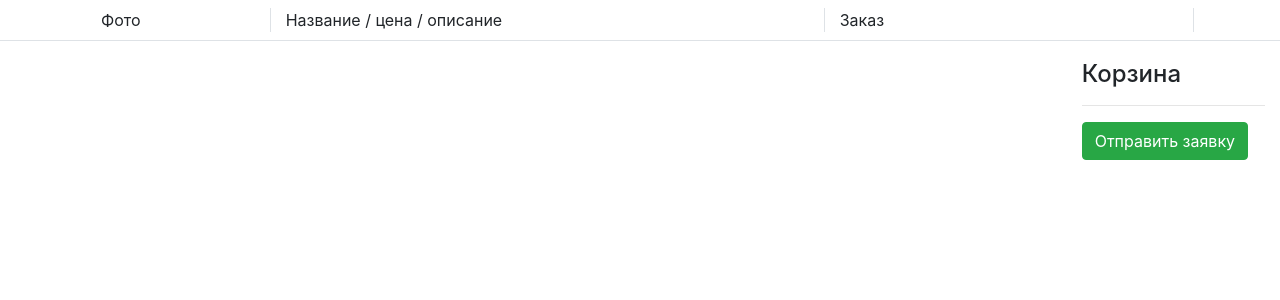
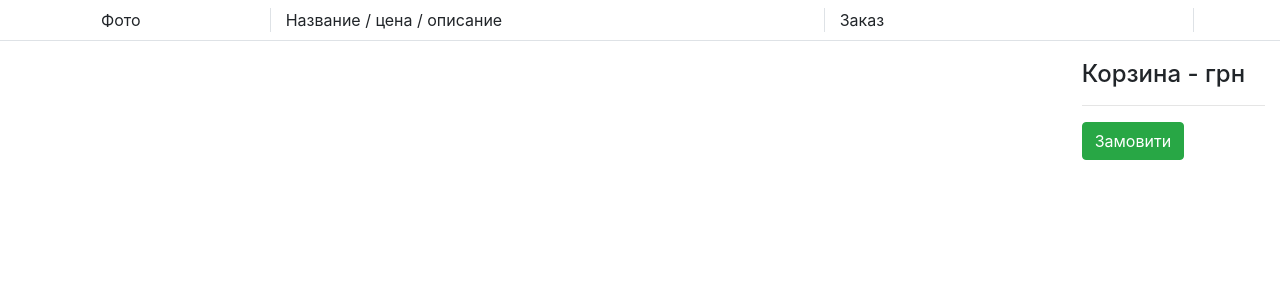
Before and after one commit to Sokirlov/ClerkFoodHub, a Django app: page / in a window 1280 px wide. Shown: the top 300 px of the page. Run offline with Django 3.2, Linux system fonts and the light colour scheme; the visitor is signed in with stand-in values (Sample User, id 1); data that the repository does not hold is empty; some libraries are stand-ins or nearby versions.

Commit message:
add dynamic cart

```diff
--- a/django__/dinershop/templates/catering/main.html
+++ b/django__/dinershop/templates/catering/main.html
@@ -10,18 +10,23 @@
         let goods = {}
         $(document).on('click touchstart', 'input[type="checkbox"]', function(){
             if ($(this).prop("checked") == true) {
+                let item_row= $(this).parent("div").parent("div").parent("div").parent("div")
+                let item_name_raw = item_row.find('h4').text()
+                let item_price = item_name_raw.match('\\d+,\\d+')[0].replace(',','.')
+                console.log()
                 let raw_item = $(this).attr("name")
                 let date = raw_item.match('\\d+\/\\d+\/.+')[0]
                 let item = raw_item.match('^.+ -')[0].replace(' -', '')
                 if (goods[date]){
-                    goods[date].push(item)
+                    goods[date].push({name:item, price:item_price})
                  }else{
-                    goods[date] = [item]
+                    goods[date] = [{name:item, price:item_price}]
                  }
             }else{
                 if ($(this).prop("checked") == false) {
                     let raw_itemd = $(this).attr("name")
                     let loking_item = raw_itemd.toString()
+                    console.log(raw_itemd)
                     $(`input[name="${loking_item}"]`).prop("checked", false)
                     let date = raw_itemd.match('\\d+\/\\d+\/.+')[0]
                     let item = raw_itemd.match('^.+ -')[0].replace(' -', '')
@@ -33,17 +38,21 @@
                  }
             }
             let gd = ''
+            let all_summ = 0
             for(let i in goods){
-                gd += "<h6 class='mt-2 p-1 bg-light border-top'>"
-                gd += i
-                gd += "</h6>"
+                let day_sum = 0
+                let day_order = ''
                 for(let j in goods[i]){
-                    gd += '<input class="chk-food" type="checkbox" name="' + goods[i][j] +' - '+ i +'" checked>  ' + goods[i][j]
-                    gd += "<br>"
+                    day_sum += Number(goods[i][j].price)
+                    day_order += '<input class="chk-food" type="checkbox" name="' + goods[i][j].name +' - '+ i +'" value="'+ goods[i][j].price +'" checked>  ' + goods[i][j].name + ' - ' + goods[i][j].price + ' грн<br>'
+
                 }
+                gd += "<h6 class='mt-2 p-1 bg-light border-top'>" + i + " за день <span id='sum-by-day'>"+day_sum+"</span> грн</h6>"
+                gd += day_order
+                all_summ += day_sum
             }
-
             $("#cart-goods").html(gd)
+            $("#all_summ").html(all_summ)
         })
     });
 </script>
@@ -104,11 +113,11 @@
     </div>
     <div class="col-2">
     <div id="cart" class="col-2 position-fixed">
-        <p class="h4">Корзина</p>
+        <p class="h4">Корзина -  <span id="all_summ"></span>грн</p>
 
         <div id="cart-goods"></div>
         <hr />
-        <button class="btn btn-success"><span class="btn_form_text">Отправить заявку</span></button>
+        <button class="btn btn-success"><span class="btn_form_text">Замовити</span></button>
     </div>
 </div>
 </form>
```
